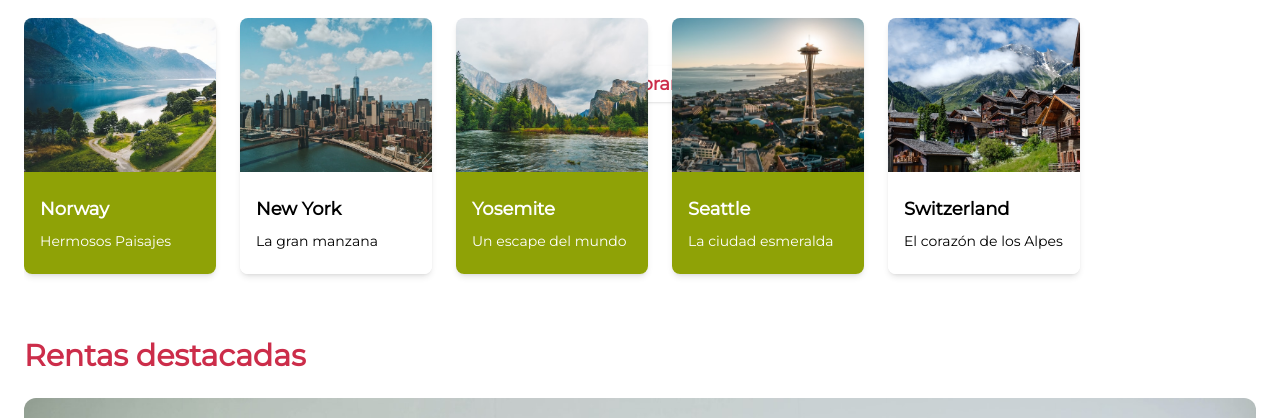
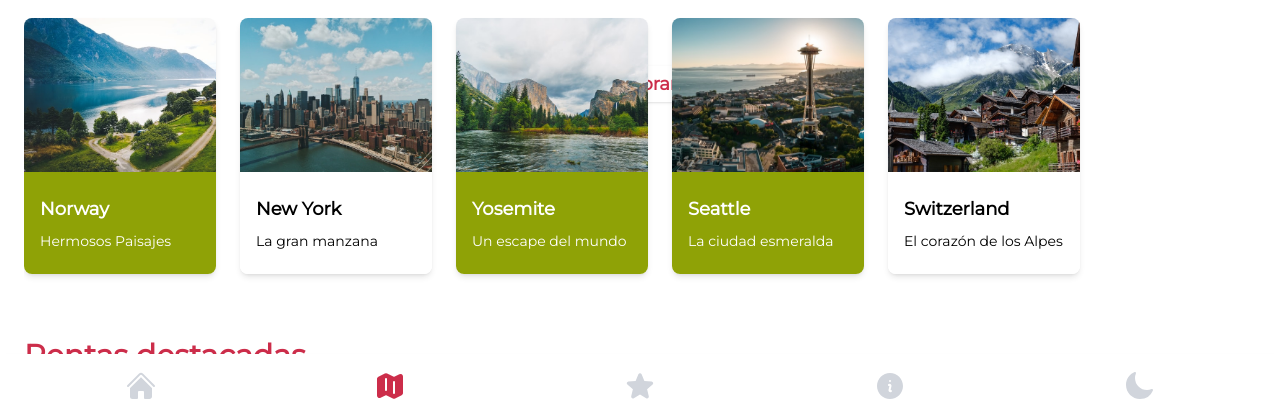
Before and after one commit to albertoBetancourt/horizon-travel, a website: page public/index.html in a window 1280 px wide. Shown: the part 382-800 px from the top of the page. Drawn offline with Linux system fonts and the light colour scheme.

Commit message:
se agrega sección de Tab-bar

```diff
--- a/public/index.html
+++ b/public/index.html
@@ -1,5 +1,5 @@
 <!DOCTYPE html>
-<html lang="en">
+<html lang="en" class="scroll-smooth">
 
 <head>
     <meta charset="UTF-8">
@@ -9,12 +9,15 @@
 </head>
 
 <body class="font-montserrat">
+    <!-- Header -->
     <header>
         <nav></nav>
-        <div id="tab_bar"></div>
     </header>
+
+    <!-- Main Content -->
     <main>
         <section class="w-full h-auto">
+            <!-- Home -->
             <div id="home">
                 <div class="w-full h-3/4">
                     <div class="w-full h-full flex flex-col absolute space-y-96 py-4 items-center">
@@ -32,6 +35,8 @@
                     </div>
                 </div>
             </div>
+
+            <!-- Recomendados -->
             <div class="p-6" id="recomendados">
                 <div class="text-3xl font-semibold text-primary">Recomendados</div>
                 <div
@@ -73,6 +78,8 @@
                     </div>
                 </div>
             </div>
+
+            <!-- Rentas Destacadas -->
             <div class="px-6 h-auto w-full" id="rentas_destacadas">
                 <p class="text-3xl text-primary font-semibold pb-6 mt-6">Rentas destacadas</p>
                 <div class="w-full h-auto flex flex-col space-y-6 items-center justify-center">
@@ -95,6 +102,8 @@
                     </div>
                 </div>
             </div>
+
+            <!-- FAQs -->
             <div class="w-full h-auto" id="faqs">
                 <div class="w-full h-auto px-6 flex flex-col space-y-4">
                     <p class="text-3xl text-primary font-semibold mt-6">FAQs</p>
@@ -117,25 +126,63 @@
                             de facturación flexible.
                         </p>
                     </div>
-
                     <div>
                         <p class="text-xl font-medium text-primary">Política de cancelación</p>
                         <p class="text-md pt-2">
-                            Entendemos que los planes pueden cambiar. Para estancias menores a una semana, puedes cancelar sin penalización si nos notificas con al menos 3 días de anticipación.
+                            Entendemos que los planes pueden cambiar. Para estancias menores a una semana, puedes
+                            cancelar sin penalización si nos notificas con al menos 3 días de anticipación.
                         </p>
                     </div>
                 </div>
             </div>
         </section>
     </main>
-    <footer class="w-full h-auto bg-gray-50 p-6 space-y-2">
-        <p class="text-3xl text-primary font-semibold mt-4">Acerca De Nosotros</p>
+
+    <!-- Footer -->
+    <footer class="w-full h-auto bg-gray-50 p-6 space-y-2 pb-16">
+        <p class="text-xl text-primary font-semibold">Acerca De Nosotros</p>
         <p class="text-sm text-gray-400">Inversionistas</p>
         <p class="text-sm text-gray-400">Empleos</p>
         <p class="text-sm text-gray-400">Políticas de privacidad</p>
         <p class="text-sm text-gray-400">Términos y condiciones</p>
         <p class="text-sm text-gray-400">Horizon travel, Inc.</p>
     </footer>
+
+    <!-- Tab Bar -->
+    <div class="w-full h-16 bg-white fixed left-0 bottom-0 flex justify-around items-center px-4 shadow-md text-gray-300"
+        id="tab_bar">
+        <a href="#home">
+            <svg xmlns="http://www.w3.org/2000/svg" fill="currentColor" viewBox="0 0 24 24"
+                class="w-8 h-8">
+                <path
+                    d="M11.47 3.841a.75.75 0 0 1 1.06 0l8.69 8.69a.75.75 0 1 0 1.06-1.061l-8.689-8.69a2.25 2.25 0 0 0-3.182 0l-8.69 8.69a.75.75 0 1 0 1.061 1.06l8.69-8.689Z" />
+                <path
+                    d="m12 5.432 8.159 8.159c.03.03.06.058.091.086v6.198c0 1.035-.84 1.875-1.875 1.875H15a.75.75 0 0 1-.75-.75v-4.5a.75.75 0 0 0-.75-.75h-3a.75.75 0 0 0-.75.75V21a.75.75 0 0 1-.75.75H5.625a1.875 1.875 0 0 1-1.875-1.875v-6.198a2.29 2.29 0 0 0 .091-.086L12 5.432Z" />
+            </svg>
+        </a>
+        <a href="#recomendados" class="text-primary">
+            <svg xmlns="http://www.w3.org/2000/svg" fill="currentColor" viewBox="0 0 24 24" class="w-8 h-8">
+                <path fill-rule="evenodd" d="M8.161 2.58a1.875 1.875 0 0 1 1.678 0l4.993 2.498c.106.052.23.052.336 0l3.869-1.935A1.875 1.875 0 0 1 21.75 4.82v12.485c0 .71-.401 1.36-1.037 1.677l-4.875 2.437a1.875 1.875 0 0 1-1.676 0l-4.994-2.497a.375.375 0 0 0-.336 0l-3.868 1.935A1.875 1.875 0 0 1 2.25 19.18V6.695c0-.71.401-1.36 1.036-1.677l4.875-2.437ZM9 6a.75.75 0 0 1 .75.75V15a.75.75 0 0 1-1.5 0V6.75A.75.75 0 0 1 9 6Zm6.75 3a.75.75 0 0 0-1.5 0v8.25a.75.75 0 0 0 1.5 0V9Z" clip-rule="evenodd" />
+            </svg>
+        </a>
+        <a href="#rentas_destacadas">
+            <svg xmlns="http://www.w3.org/2000/svg" fill="currentColor" viewBox="0 0 24 24" class="w-8 h-8">
+                <path fill-rule="evenodd" d="M10.788 3.21c.448-1.077 1.976-1.077 2.424 0l2.082 5.006 5.404.434c1.164.093 1.636 1.545.749 2.305l-4.117 3.527 1.257 5.273c.271 1.136-.964 2.033-1.96 1.425L12 18.354 7.373 21.18c-.996.608-2.231-.29-1.96-1.425l1.257-5.273-4.117-3.527c-.887-.76-.415-2.212.749-2.305l5.404-.434 2.082-5.005Z" clip-rule="evenodd" />
+            </svg>
+        </a>
+        <a href="#faqs">
+            <svg xmlns="http://www.w3.org/2000/svg" fill="currentColor" viewBox="0 0 24 24"
+                class="w-8 h-8">
+                <path fill-rule="evenodd" d="M2.25 12c0-5.385 4.365-9.75 9.75-9.75s9.75 4.365 9.75 9.75-4.365 9.75-9.75 9.75S2.25 17.385 2.25 12Zm8.706-1.442c1.146-.573 2.437.463 2.126 1.706l-.709 2.836.042-.02a.75.75 0 0 1 .67 1.34l-.04.022c-1.147.573-2.438-.463-2.127-1.706l.71-2.836-.042.02a.75.75 0 1 1-.671-1.34l.041-.022ZM12 9a.75.75 0 1 0 0-1.5.75.75 0 0 0 0 1.5Z" clip-rule="evenodd" />
+            </svg>
+        </a>
+        <button>
+            <svg xmlns="http://www.w3.org/2000/svg" fill="currentColor" viewBox="0 0 24 24"
+                class="w-8 h-8">
+                <path fill-rule="evenodd" d="M9.528 1.718a.75.75 0 0 1 .162.819A8.97 8.97 0 0 0 9 6a9 9 0 0 0 9 9 8.97 8.97 0 0 0 3.463-.69.75.75 0 0 1 .981.98 10.503 10.503 0 0 1-9.694 6.46c-5.799 0-10.5-4.7-10.5-10.5 0-4.368 2.667-8.112 6.46-9.694a.75.75 0 0 1 .818.162Z" clip-rule="evenodd" />
+            </svg>
+        </button>
+    </div>
 </body>
 
 </html>
```
Also changed, not shown: public/css/tailwind.css.
